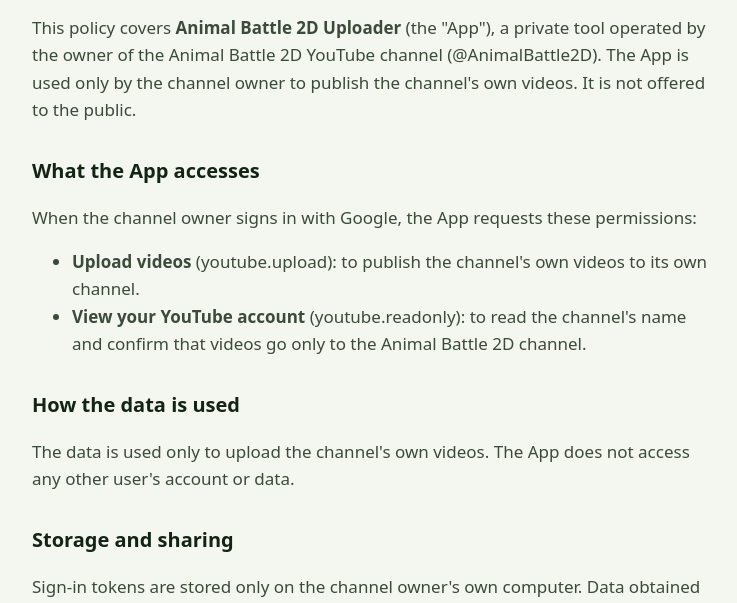
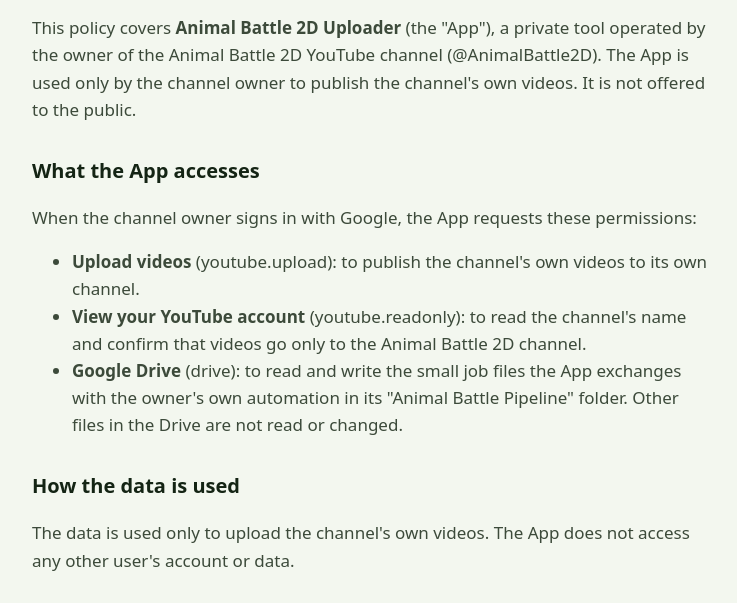
Before and after one commit to dawlin26-ship-it/animalbattle2d, a plain HTML site: page privacy.html in a window 1280 px wide. Shown: the part 143-746 px from the top of the page, without its empty margins (268-1005 px from the left). Drawn offline with Linux system fonts and the light colour scheme.

Commit message:
Privacy: Drive mailbox folder

```diff
--- a/privacy.html
+++ b/privacy.html
@@ -27,6 +27,8 @@
     <li><strong>Upload videos</strong> (youtube.upload): to publish the channel's own videos to its own channel.</li>
     <li><strong>View your YouTube account</strong> (youtube.readonly): to read the channel's name and confirm that
     videos go only to the Animal Battle 2D channel.</li>
+    <li><strong>Google Drive</strong> (drive): to read and write the small job files the App exchanges with the
+    owner's own automation in its "Animal Battle Pipeline" folder. Other files in the Drive are not read or changed.</li>
   </ul>
   <h2>How the data is used</h2>
   <p>The data is used only to upload the channel's own videos. The App does not access any other user's account or data.</p>
```
